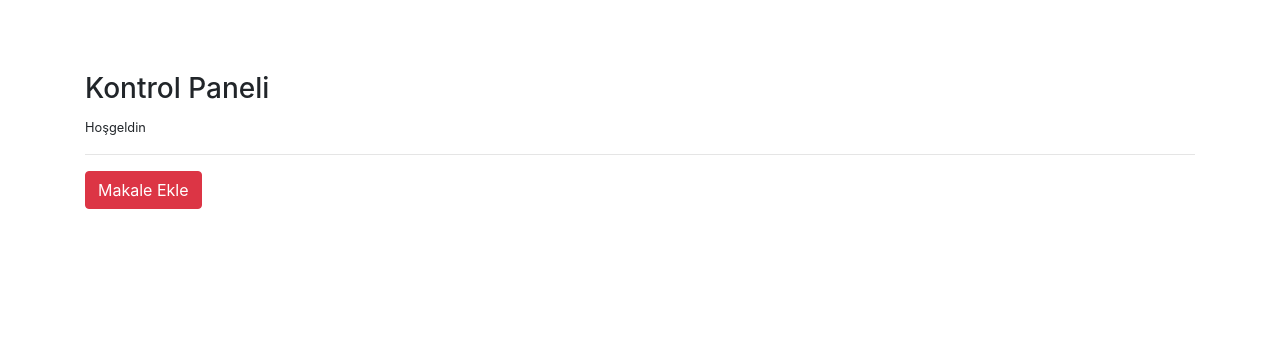
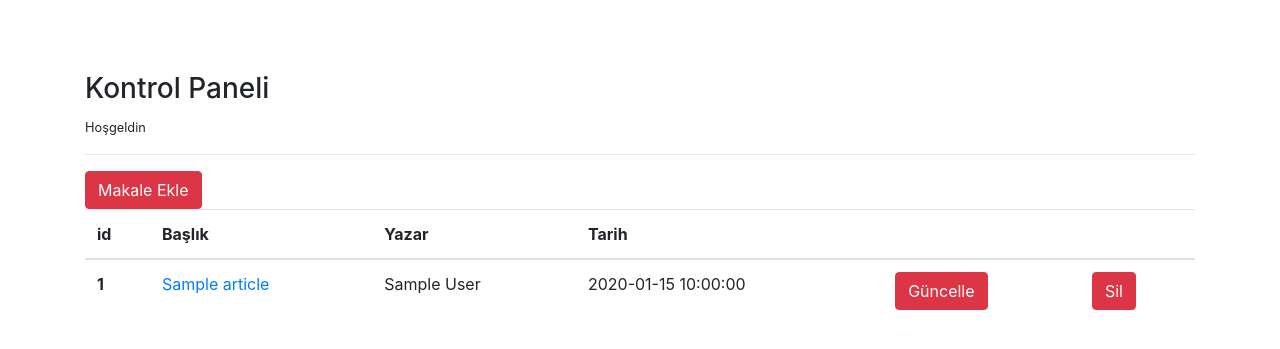
Before and after one commit to demirtaserdem/learn, a Flask app: template templates/dashboard.html in a window 1280 px wide. Shown: the part 56-405 px from the top of the page. Run offline with Flask 2, Linux system fonts and the light colour scheme; the template is opened without the code that fills it: most values are stand-ins (such as "Sample title", 1, 10 or a date in 2020); some libraries are stand-ins or nearby versions.

Commit message:
40. Makalelerin Kontrol Panelinde Gösterilmesi

```diff
--- a/blog.py
+++ b/blog.py
@@ -71,7 +71,14 @@
 @app.route("/dashboard")
 @login_required
 def dashboard():
-    return render_template("dashboard.html")
+    cursor = mysql.connection.cursor()
+    sorgu = "select * from articles where author = %s"
+    result = cursor.execute(sorgu,(session["username"],))
+    if result > 0:
+        articles = cursor.fetchall()
+        return render_template("dashboard.html",articles = articles)
+    else:
+        return render_template("dashboard.html")
 
 @app.route("/article/<string:id>")
 def detail(id):
--- a/templates/dashboard.html
+++ b/templates/dashboard.html
@@ -6,4 +6,43 @@
 <small>Hoşgeldin {{ session.username }}</small>
 <hr>
 <a href="addarticle" class = "btn btn-danger">Makale Ekle</a>
+
+{% if articles %}
+
+<table class="table table-hover">
+    <thead>
+      <tr>
+        <th scope="col">id</th>
+        <th scope="col">Başlık</th>
+        <th scope="col">Yazar</th>
+        <th scope="col">Tarih</th>
+        <th scope="col"></th>
+        <th scope="col"></th>
+      </tr>
+    </thead>
+    <tbody>
+      <!--
+      <tr>
+        <th scope="row">3</th>
+        <td colspan="2">Larry the Bird</td>
+        <td>@twitter</td>
+      </tr>
+      -->
+      {% for article in articles %}
+      <tr>
+        <th scope="row">{{ article.id }}</th>
+        <td ><a href="/article/{{article.id}}">{{ article.title }}</a></td>
+        <td>{{ article.author }}</td>
+        <td>{{ article.created_date }}</td>
+        <td><a href="/edit/{{ article.id }}" class = "btn btn-danger">Güncelle</a></td>
+        <td><a href="/delete/{{article.id}}" class = "btn btn-danger">Sil</a></td>
+      </tr>
+
+      {% endfor %}
+    </tbody>
+  </table>
+{% else %}
+<div class = "alert alert-danger"> Henüz Makalenin Bulunmuyor.</div>
+{% endif %}
+
 {% endblock body %}
```
